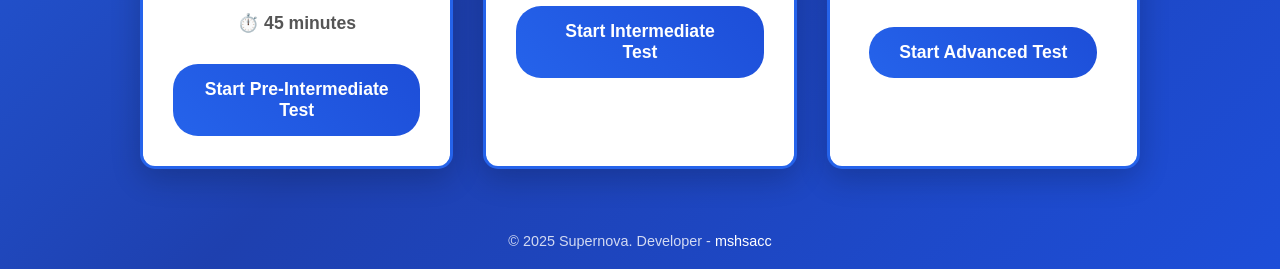
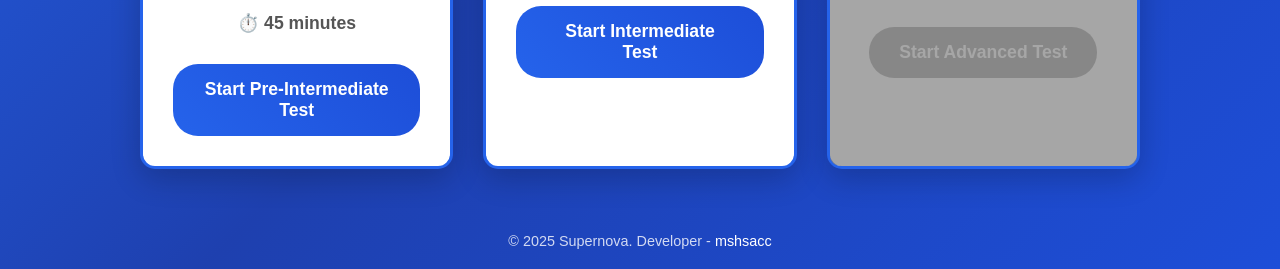
Before and after one commit to muhammadamin1308/supernova, a plain HTML site: page index.html in a window 1280 px wide. Shown: the part 607-876 px from the top of the page. Drawn offline with Linux system fonts and the light colour scheme.

Commit message:
Add disabled state for advanced level card and update favicon paths

```diff
--- a/index.html
+++ b/index.html
@@ -51,7 +51,7 @@
             </button>
           </div>
 
-          <div class="level-card advanced">
+          <div class="level-card advanced disabled">
             <img
               src="assets/levels/advanced.png"
               alt="Advanced Level"
@@ -61,8 +61,8 @@
             <p>Advanced grammar and comprehension</p>
             <p class="duration">⏱️ 60 minutes</p>
             <button
-              onclick="startTest('advanced')"
               class="level-btn advanced-btn"
+              disabled
             >
               Start Advanced Test
             </button>
--- a/styles/main.css
+++ b/styles/main.css
@@ -135,6 +135,51 @@ header h1 {
   background: linear-gradient(45deg, #2563eb, #1d4ed8);
 }
 
+/* Disabled Advanced Card Styles */
+.level-card.disabled {
+  position: relative;
+  pointer-events: none;
+  opacity: 0.5;
+}
+
+.level-card.disabled::before {
+  content: '';
+  position: absolute;
+  top: 0;
+  left: 0;
+  right: 0;
+  bottom: 0;
+  background: rgba(128, 128, 128, 0.7);
+  border-radius: 10px;
+  z-index: 1;
+}
+
+.level-card.disabled::after {
+  content: 'Coming Soon';
+  position: absolute;
+  top: 50%;
+  left: 50%;
+  transform: translate(-50%, -50%);
+  background: rgba(0, 0, 0, 0.8);
+  color: white;
+  padding: 10px 20px;
+  border-radius: 25px;
+  font-weight: bold;
+  font-size: 1.1rem;
+  z-index: 2;
+  box-shadow: 0 4px 8px rgba(0, 0, 0, 0.3);
+}
+
+.level-card.disabled:hover {
+  transform: none;
+  box-shadow: 0 10px 30px rgba(0, 0, 0, 0.2);
+}
+
+.level-card.disabled .level-btn {
+  background: #999;
+  cursor: not-allowed;
+}
+
 /* Footer */
 footer {
   text-align: center;
```
Also changed, not shown: levels/advanced.html (+1 -1 lines), levels/intermediate.html (+1 -1 lines), levels/pre-intermediate.html (+1 -1 lines).
